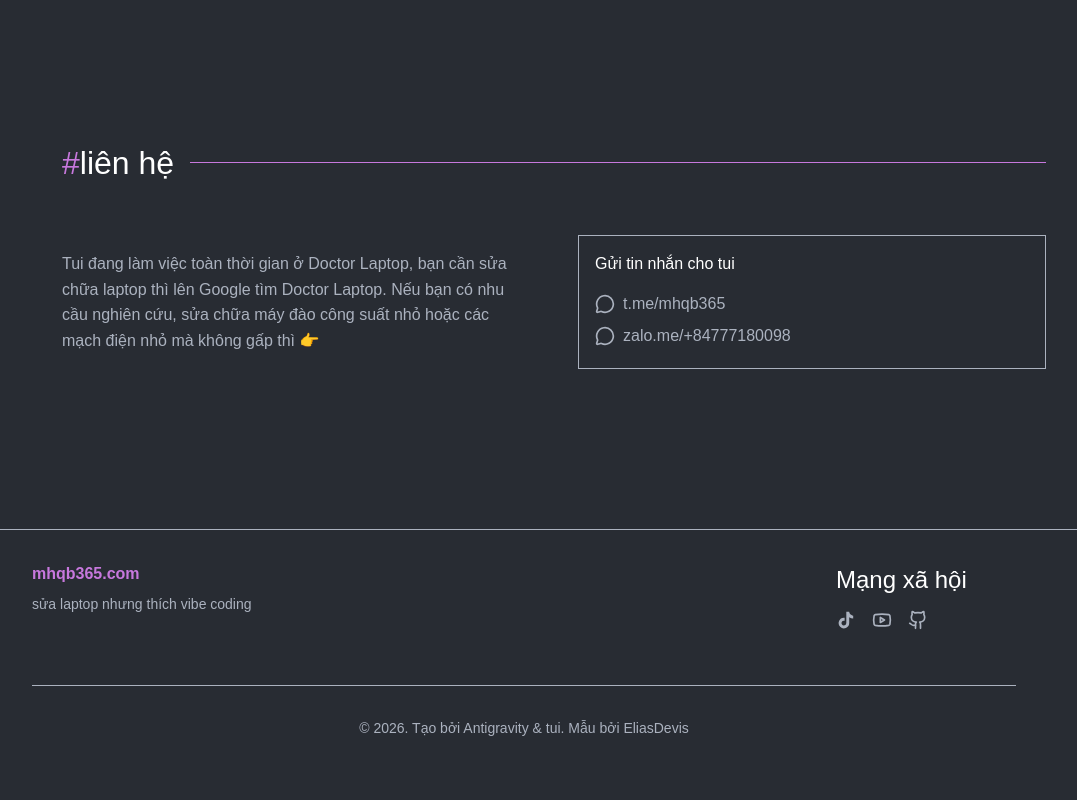
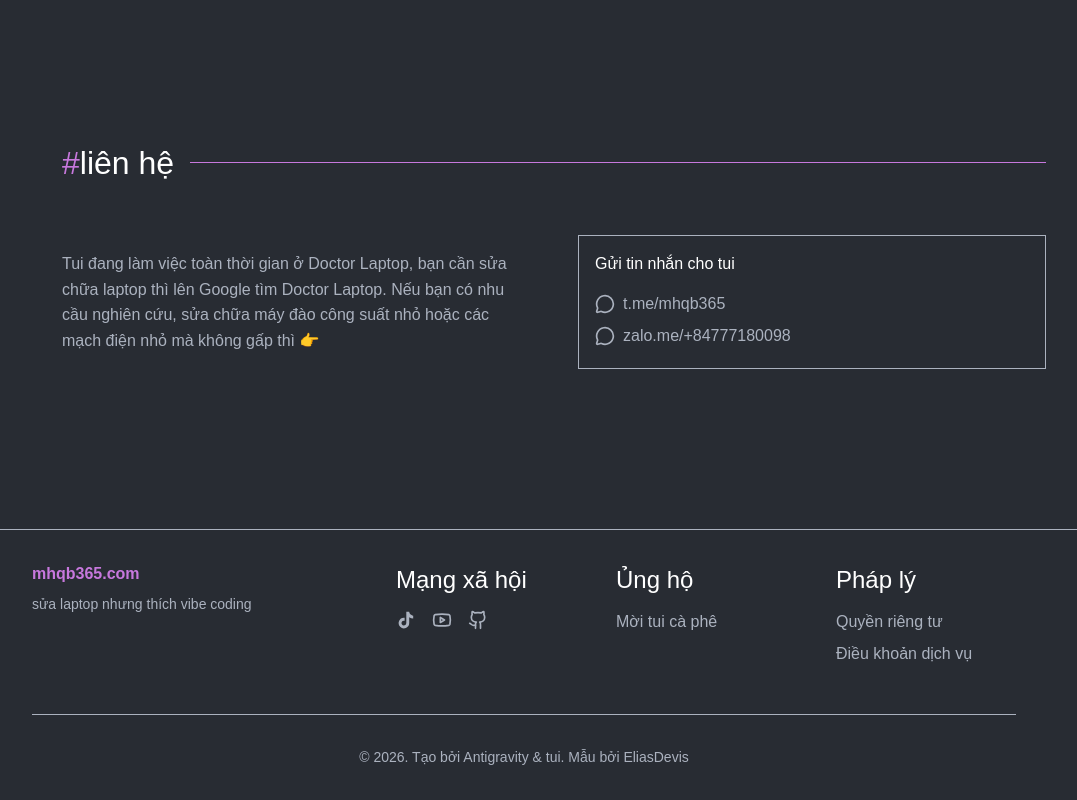
Before and after one commit to mhqb365/mhqb365, a Vue app: page / in a window 1280 px wide. Shown: the part 2457-3257 px from the top of the page, without its empty margins (116-1193 px from the left). Before the commit the page ends 3228 px from the top, so only its background shows below. Built offline with nearby package versions, Linux system fonts and the light colour scheme; a web font is replaced by a local one.

Commit message:
Fix buy me a coffee

```diff
--- a/src/components/Footer.vue
+++ b/src/components/Footer.vue
@@ -38,13 +38,21 @@
               </a>
             </div>
           </div>
-          <!-- <div class="footer-block">
+          <div class="footer-block">
+            <h3>{{ t("coffee") }}</h3>
+            <div class="legal-links">
+              <RouterLink to="/buymeacoffee.html">{{
+                t("buyMeACoffee")
+              }}</RouterLink>
+            </div>
+          </div>
+          <div class="footer-block">
             <h3>{{ t("legal") }}</h3>
             <div class="legal-links">
               <RouterLink to="/privacy.html">{{ t("privacy") }}</RouterLink>
               <RouterLink to="/terms.html">{{ t("terms") }}</RouterLink>
             </div>
-          </div> -->
+          </div>
         </div>
       </div>
       <div class="footer-bottom">
@@ -68,6 +76,8 @@ const copy = {
     en: "laptop repair but loves vibe coding",
   },
   social: { vi: "Mạng xã hội", en: "Social" },
+  coffee: { vi: "Ủng hộ", en: "Donation" },
+  buyMeACoffee: { vi: "Mời tui cà phê", en: "Buy me a coffee" },
   legal: { vi: "Pháp lý", en: "Legal" },
   privacy: { vi: "Quyền riêng tư", en: "Privacy policy" },
   terms: { vi: "Điều khoản dịch vụ", en: "Terms of service" },
--- a/src/router/index.js
+++ b/src/router/index.js
@@ -21,7 +21,7 @@ const routes = [
     component: Terms,
   },
   {
-    path: "/buymeacoffee",
+    path: "/buymeacoffee.html",
     name: "BuyMeCoffee",
     component: BuyMeCoffee,
   },
--- a/vite.config.js
+++ b/vite.config.js
@@ -16,6 +16,7 @@ export default defineConfig({
         main: resolve(__dirname, "index.html"),
         privacy: resolve(__dirname, "privacy.html"),
         terms: resolve(__dirname, "terms.html"),
+        buymeacoffee: resolve(__dirname, "buymeacoffee.html"),
       },
     },
   },
```
Also changed, not shown: buymeacoffee.html (added, +32 -0 lines), 7 other files (tests, documents, lock files or other folders).
